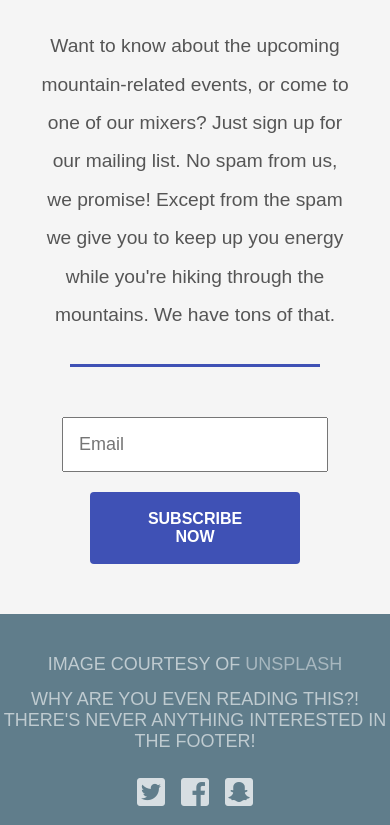
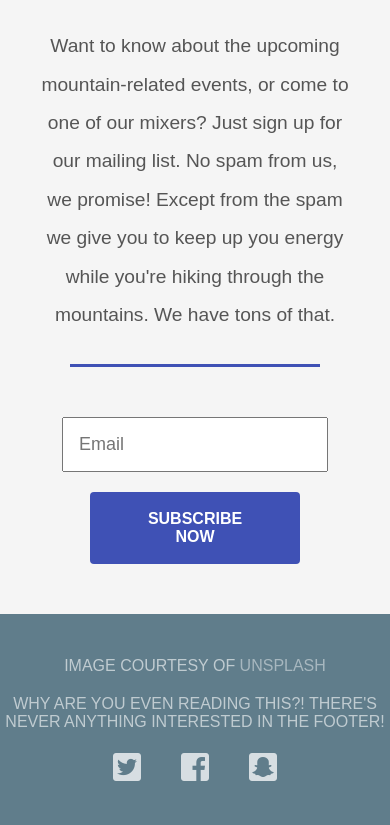
Before and after one commit to strikertanmay/Responsive-Flexbox-Template, a plain HTML site: page index.html in a window 390 px wide. Shown: the part 5613-6438 px from the top of the page. Drawn offline with nearby package versions, Linux system fonts and the light colour scheme.

Commit message:
Update styles.css

```diff
--- a/assets/css/styles.css
+++ b/assets/css/styles.css
@@ -280,7 +280,7 @@ footer ul{
 }
 footer ul li{
   align-self: center;
-  padding: 0 8px;
+  padding: 0 10px;
 }
 footer p{
     font-size: 22px;
@@ -298,11 +298,11 @@ footer p{
     footer p{
         text-align: center;
         margin-bottom: 14px;
-        font-size: 18px;
+        font-size: 16px;
     }
     footer ul li{
-        margin: 10px 8px;
-        padding: 0px;
+        margin: 0px 8px;
+        padding: 0 12px;
     }
     /* footer ul{
         margin-left: 120px;
```
